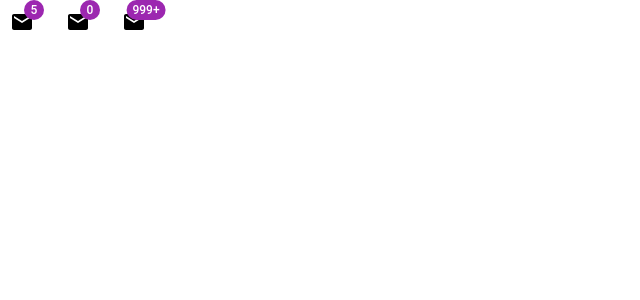
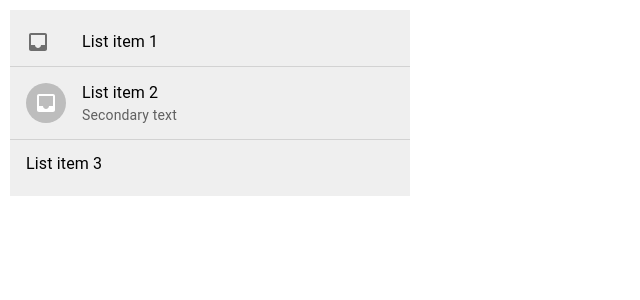
Before and after one commit to mahmoudjhonny/Mui_Course_Learning, a React (Create React App) app: page / in a window 1280 px wide. Shown: the top 300 px of the page, without its empty margins (0-640 px from the left). Built offline with nearby package versions, Linux system fonts and the light colour scheme.

Commit message:
Mui List Component

```diff
--- a/src/App.js
+++ b/src/App.js
@@ -1,5 +1,6 @@
 import "./App.css";
-import { MuiBadge } from "./Component/MuiBadge";
+// import { MuiBadge } from "./Component/MuiBadge";
+import { MuiList } from "./Component/MuiList";
 // import { MuiAvatar } from "./Component/MuiAvatar";
 // import MuiBottomNavigation from "./Component/MuiBottomNavigation";
 // import { MuiDrawer } from "./Component/MuiDrawer";
@@ -40,7 +41,8 @@ function App() {
       {/* <MuiSpeedDial /> */}
       {/* <MuiBottomNavigation /> */}
       {/* <MuiAvatar /> */}
-      <MuiBadge />
+      {/* <MuiBadge /> */}
+      <MuiList />
     </div>
   );
 }
--- /dev/null
+++ b/src/Component/MuiList.js
@@ -0,0 +1,43 @@
+import { Inbox } from "@mui/icons-material";
+import {
+  Avatar,
+  Box,
+  Divider,
+  List,
+  ListItem,
+  ListItemAvatar,
+  ListItemButton,
+  ListItemIcon,
+  ListItemText,
+} from "@mui/material";
+import React from "react";
+
+export const MuiList = () => {
+  return (
+    <Box sx={{ width: "400px", bgcolor: "#efefef" }}>
+      <List>
+        <ListItem disablePadding>
+          <ListItemButton>
+            <ListItemIcon>
+              <Inbox />
+            </ListItemIcon>
+            <ListItemText primary="List item 1" />
+          </ListItemButton>
+        </ListItem>
+        <Divider />
+        <ListItem>
+          <ListItemAvatar>
+            <Avatar>
+              <Inbox />
+            </Avatar>
+          </ListItemAvatar>
+          <ListItemText primary="List item 2" secondary="Secondary text" />
+        </ListItem>
+        <Divider />
+        <ListItem>
+          <ListItemText primary="List item 3" />
+        </ListItem>
+      </List>
+    </Box>
+  );
+};
```
